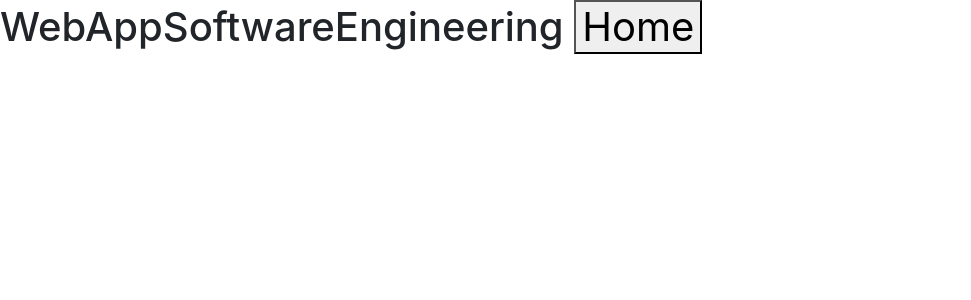
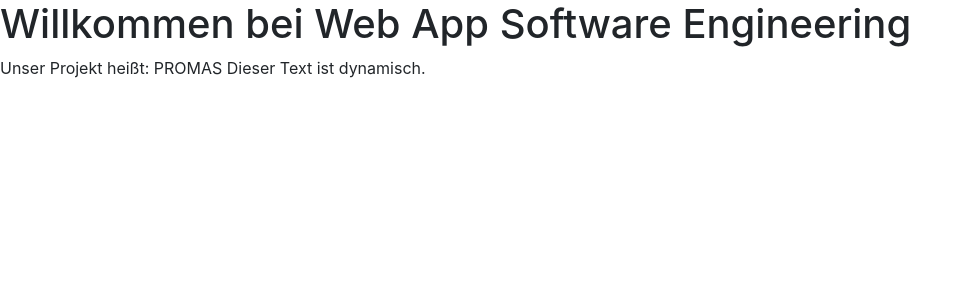
Before and after one commit to m24goller09/Webapplication, an Angular app in the folder AngularForWebApp/: page / in a window 1280 px wide. Shown: the top 300 px of the page, without its empty margins (0-971 px from the left). Built offline with nearby package versions, Linux system fonts and the light colour scheme.

Commit message:
first steps with angular

```diff
--- a/AngularForWebApp/src/app/app.component.html
+++ b/AngularForWebApp/src/app/app.component.html
@@ -1,5 +1,10 @@
-<h1>
-  {{title}}
-  <router-outlet></router-outlet>
-  <button routerLink="/home">Home</button>
-</h1>
+<div class="content">
+	<h1>
+			Willkommen bei {{title}}
+	</h1>
+	<div class="body">
+			Unser Projekt heißt: {{projectName}}
+			Dieser Text ist dynamisch.
+	</div>
+			<router-outlet></router-outlet>
+</div>
--- a/AngularForWebApp/src/app/app.component.ts
+++ b/AngularForWebApp/src/app/app.component.ts
@@ -6,5 +6,6 @@
   styleUrls: ['./app.component.css']
 })
 export class AppComponent {
-  title = 'WebAppSoftwareEngineering';
+  title = 'Web App Software Engineering';
+  projectName = 'PROMAS';
 }
--- a/AngularForWebApp/src/index.html
+++ b/AngularForWebApp/src/index.html
@@ -6,16 +6,12 @@
   <link rel="icon" type="image/x-icon" href="favicon.ico">
   <title>WebAppSoftwareEngineering</title>
   <base href="/">
-
   <!-- Bootstrap CSS -->
   <link rel="stylesheet" href="https://maxcdn.bootstrapcdn.com/bootstrap/4.0.0/css/bootstrap.min.css"
   integrity="sha384-Gn5384xqQ1aoWXA+058RXPxPg6fy4IWvTNh0E263XmFcJlSAwiGgFAW/dAiS6JXm" crossorigin="anonymous">
-
-
 </head>
 <body>
   <app-root></app-root>
-
   <script src="https://code.jquery.com/jquery-3.2.1.slim.min.js"
     integrity="sha384-KJ3o2DKtIkvYIK3UENzmM7KCkRr/rE9/Qpg6aAZGJwFDMVNA/GpGFF93hXpG5KkN" crossorigin="anonymous"></script>
   <script src="https://cdnjs.cloudflare.com/ajax/libs/popper.js/1.12.9/umd/popper.min.js"
```
